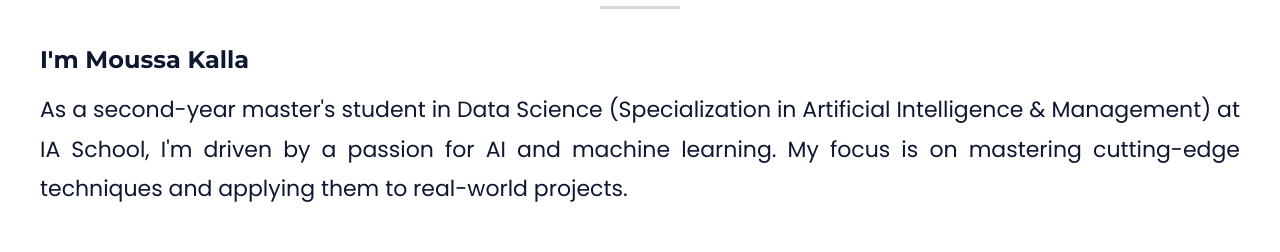
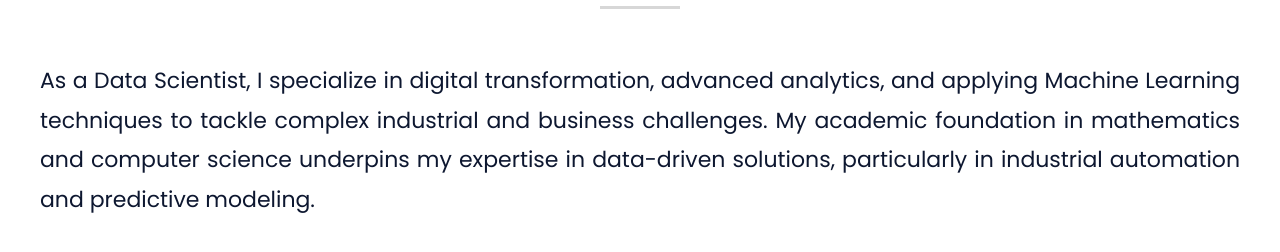
Before and after one commit to Moussa-Kalla/Moussa-Kalla.github.io, a plain HTML site: page index.html in a window 1280 px wide. Shown: the part 700-952 px from the top of the page. Drawn offline with nearby package versions, Linux system fonts and the light colour scheme.

Commit message:
Commited

```diff
--- a/index.html
+++ b/index.html
@@ -110,11 +110,9 @@
 
             <div class="bd-grid">
                 <div>
-                    <h2 class="about__subtitle">I'm Moussa Kalla    </h2>
+                    <h2 class="about__subtitle">    </h2>
                     <p class="about__text">
-                        As a second-year master's student in Data Science  (Specialization in Artificial Intelligence & Management) at IA School,
-                        I'm driven by a passion for AI and machine learning. My focus is on mastering cutting-edge techniques
-                        and applying them to real-world projects.
+                        As a Data Scientist, I specialize in digital transformation, advanced analytics, and applying Machine Learning techniques to tackle complex industrial and business challenges. My academic foundation in mathematics and computer science underpins my expertise in data-driven solutions, particularly in industrial automation and predictive modeling.
                     </p>
                 </div>
             </div>
```
Also changed, not shown: fr/index.html (+2 -2 lines), 1 other file.
